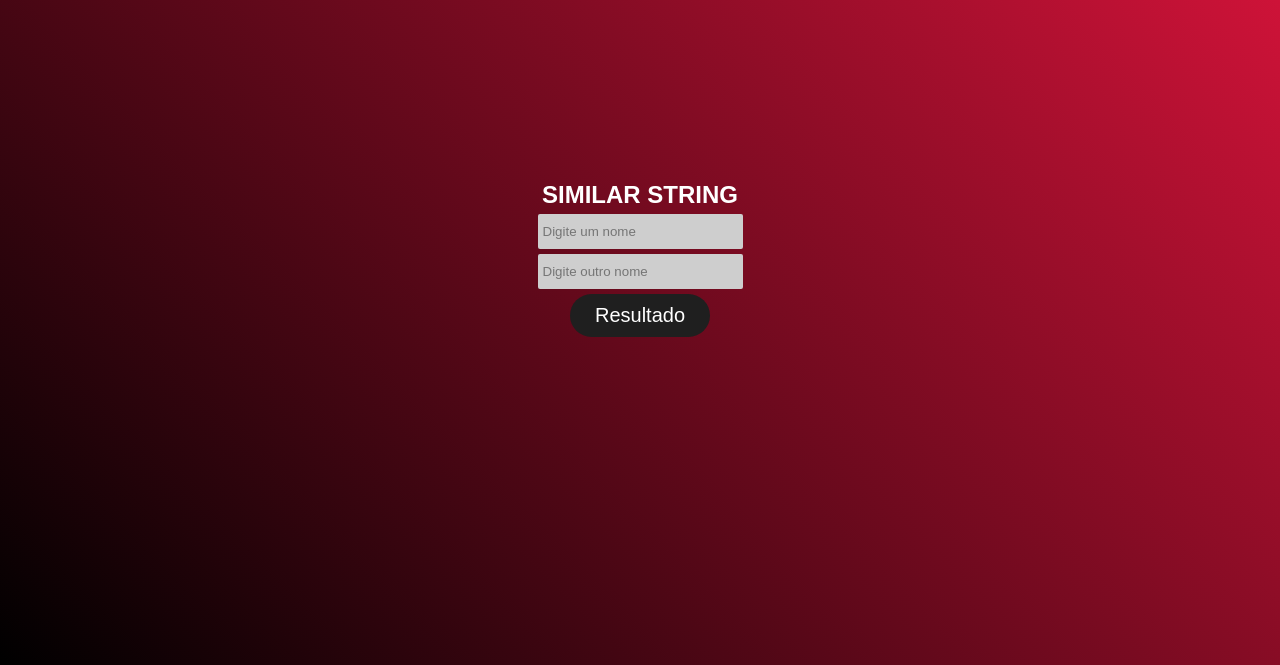
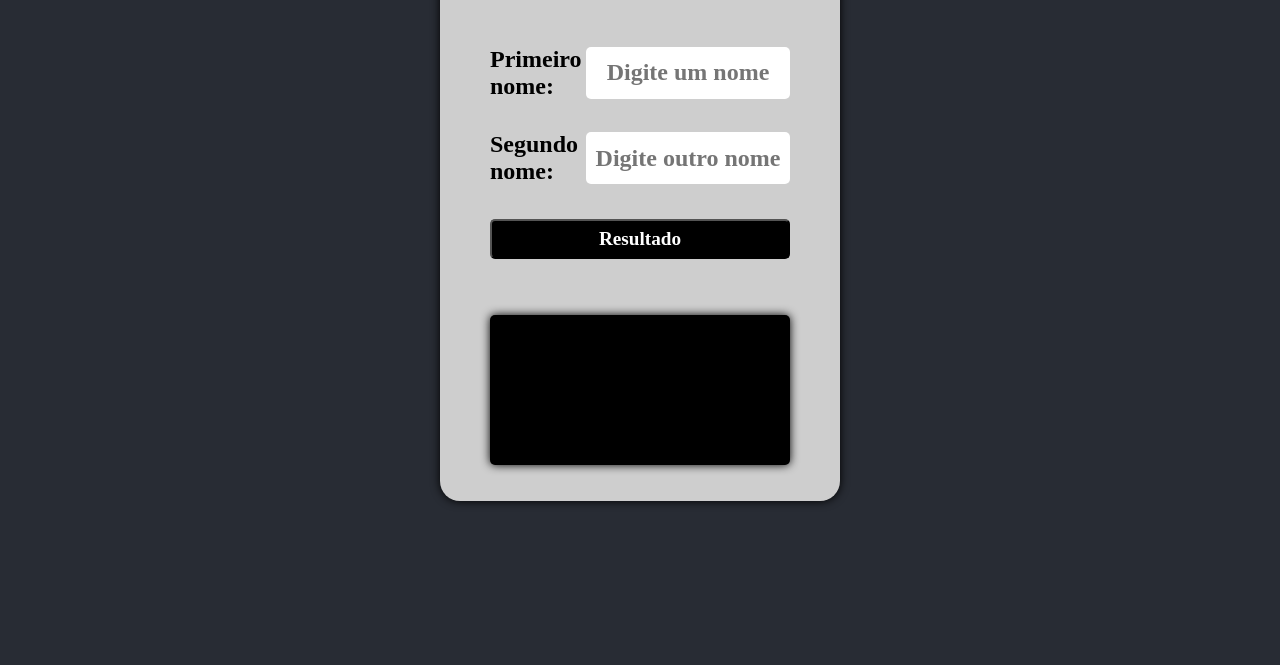
Before and after one commit to igorfelipeparaense/similar-string-vanilla-js, a plain HTML site: page index.html in a window 1280 px wide. Shown: the part 135-800 px from the top of the page. Drawn offline with Linux system fonts and the light colour scheme.

Commit message:
organizando

```diff
--- a/css/estilo.css
+++ b/css/estilo.css
@@ -1,40 +1,81 @@
 @charset "UTF-8";
-* {
-	margin: 0px;
-	padding: 0px;
+body {
+	background-color: #282c34;
 }
-.fundo {
+main {
+	display: flex;
+	justify-content: center;
+	align-items: center;
+}
+
+.container {
 	display: flex;
 	flex-direction: column;
+	background: #cecece;
+	width: 400px;
+	height: 600px;
 	align-items: center;
-	background-image: linear-gradient(45deg, black, crimson);
-	height: 100vh;
-	color: white;
-	font-family: Arial, Helvetica, sans-serif;
+	justify-content: space-evenly;
+	border-radius: 20px;
+	box-shadow: 0 0 10px black;
+	margin-top: 28px;
+}
+
+.title {
+	display: flex;
+	justify-content: center;
+	align-items: center;
+	width: 100%;
+	height: 50px;
+	font: bold 2.5rem serif;
+	border-bottom: solid 5px black;
+	margin-bottom: 20px;
+}
+
+.input {
+	display: flex;
+	width: 300px;
+	height: 50px;
+	justify-content: space-between;
+	align-items: center;
+}
+.input input {
+	width: 200px;
+	height: 50px;
+	border-radius: 5px;
+	border:none;
+	outline: 0;
+	font: bold 1.5rem serif;
 	text-align: center;
-	justify-content: center;
 }
-input {
-	background-color: #cecece;
-	color: #0000000;
-	width: 200px;
-	height: 35px;
-	border: none;
-	margin-top: 5px;
-	border-radius: 2px;
-	padding-left: 5px;
+
+.input label {
+	font: bold 1.5rem serif;
 }
+
 button {
-	padding: 10px 25px;
-	background-color: rgb(31, 31, 31);
-	border: none;
-	color: white;
+	width: 300px;
+	height: 40px;
+	font: bold 1.2rem serif;
+	background: #000;
+	color: rgb(255,255,255);
+	outline: none;
+	border-radius: 5px;
 	cursor: pointer;
-	margin: 3px;
-	font-size: 20px;
-	border-radius: 40px;
-	margin-top: 5px;
 }
-#result {
-	margin-top: 10px;
+
+.result {
+	display: flex;
+	margin-top: 20px;
+	align-items: center;
+	width: 300px;
+	height: 150px;
+	border-radius: 5px;
+	font: italic 1.5rem serif;
+	box-shadow: 0px 0px 10px black;
+	background: #000;
+	color: rgb(255,198,0);
+	padding: 20px;
+	box-sizing: border-box;
+	user-select: none;
 }
--- a/index.html
+++ b/index.html
@@ -1,18 +1,29 @@
 <!DOCTYPE html>
 <html>
+
 <head>
 	<meta charset="utf-8">
 	<title>Teste</title>
 	<link rel="stylesheet" type="text/css" href="./css/estilo.css">
 </head>
+
 <body>
-	<div class="fundo">
-		<h2>SIMILAR STRING</h2>
-		<input type="text" id="valor1" placeholder="Digite um nome">
-		<input type="text" id="valor2" placeholder="Digite outro nome">
-		<button id="valor" onclick="clicar()">Resultado</button>
-		<p id="result"></p>
-	</div>
+	<main>
+		<div class="container">
+			<div class="title"> SIMILAR STRING </div>
+			<div class="input">
+	            <label>Primeiro nome:</label>
+	            <input type="text" id="valor1" placeholder="Digite um nome">
+	        </div>
+			<div class="input">
+	            <label>Segundo nome:</label>
+	            <input type="text" id="valor2" placeholder="Digite outro nome">
+	        </div>
+			<button id="valor" onclick="clicar()">Resultado</button>
+			<div class="result" id='result'></div>
+		</div>
+	</main>
 	<script type="text/javascript" src="./js/script.js"></script>
 </body>
+
 </html>
```
